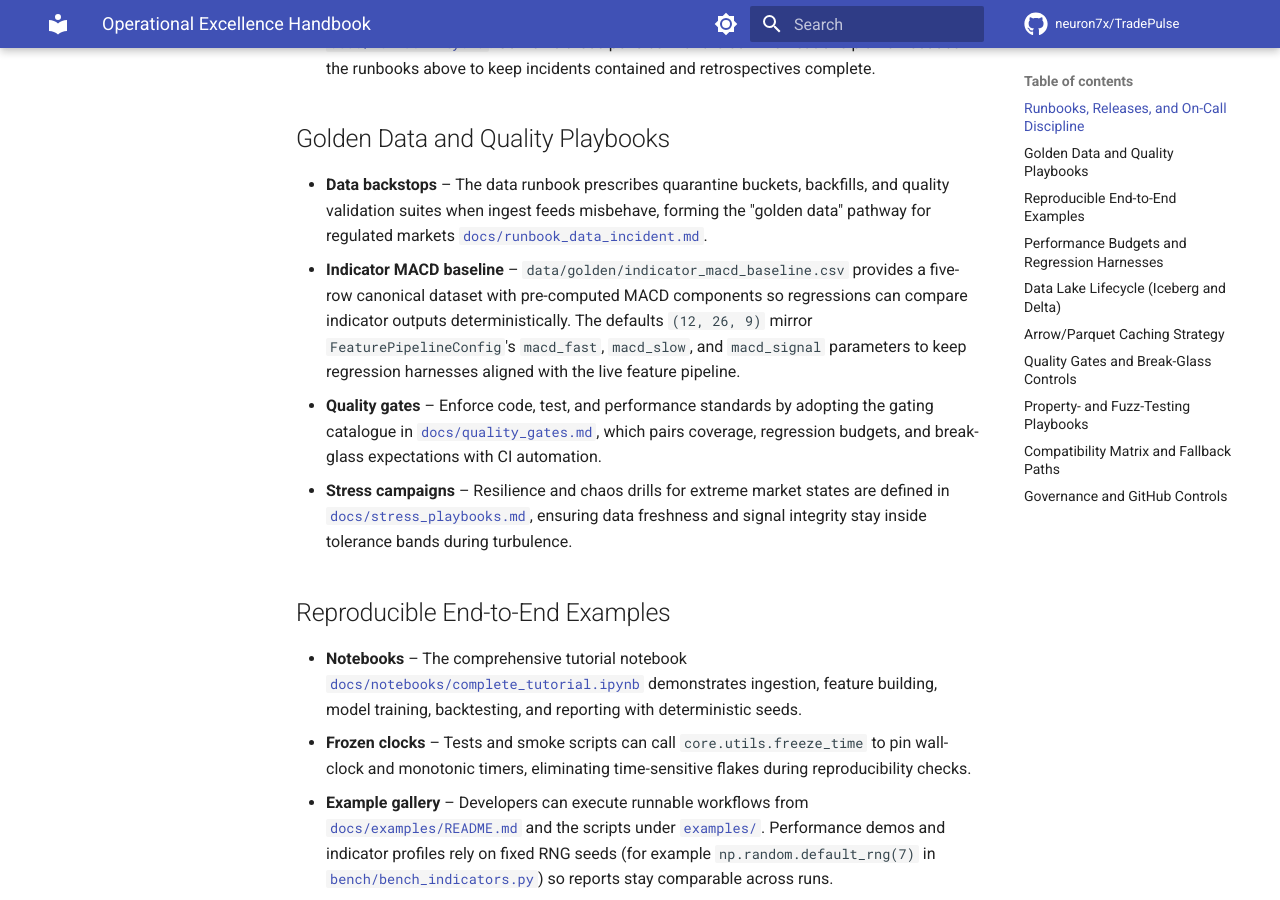
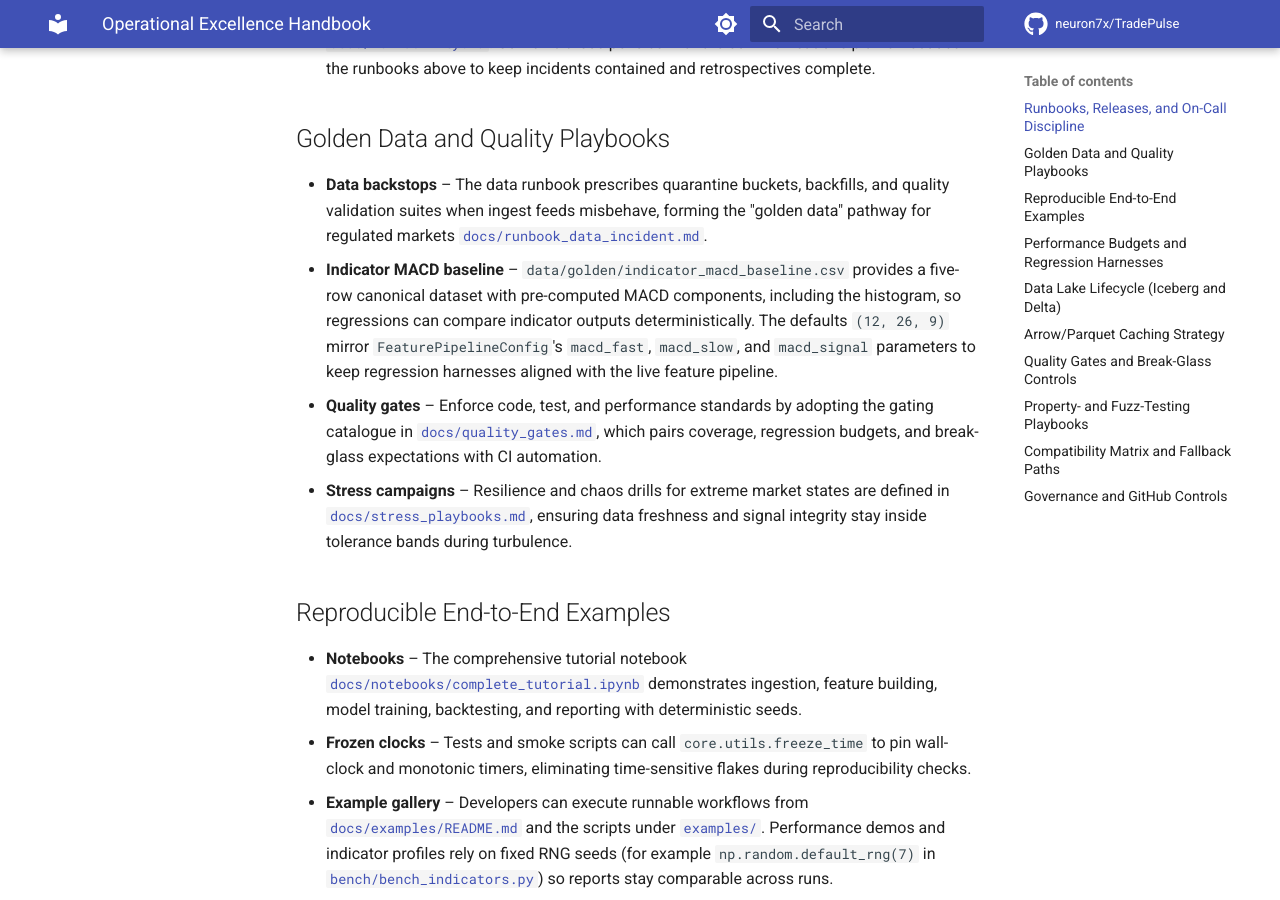
Before and after one commit to neuron7x/TradePulse, an MkDocs documentation site: the page built from docs/operational_handbook.md, in a window 1280 px wide and 900 px high, scrolled down 722 px. Built offline with MkDocs 1.6.1 and Material for MkDocs 9.7.7, drawn with Linux system fonts in a browser that asks for light colours; comment, search, counter and statistics services are not loaded; the version menu is left out.

Commit message:
Add MACD histogram feature with documentation and tests

```diff
--- a/docs/operational_handbook.md
+++ b/docs/operational_handbook.md
@@ -36,7 +36,8 @@
   the "golden data" pathway for regulated markets
   [`docs/runbook_data_incident.md`](runbook_data_incident.md).
 - **Indicator MACD baseline** – `data/golden/indicator_macd_baseline.csv`
-  provides a five-row canonical dataset with pre-computed MACD components so
+  provides a five-row canonical dataset with pre-computed MACD components,
+  including the histogram, so
   regressions can compare indicator outputs deterministically. The defaults
   `(12, 26, 9)` mirror `FeaturePipelineConfig`'s `macd_fast`, `macd_slow`, and
   `macd_signal` parameters to keep regression harnesses aligned with the live
```
Also changed, not shown: data/golden/README.md (+1 -1 lines), 2 other files.
